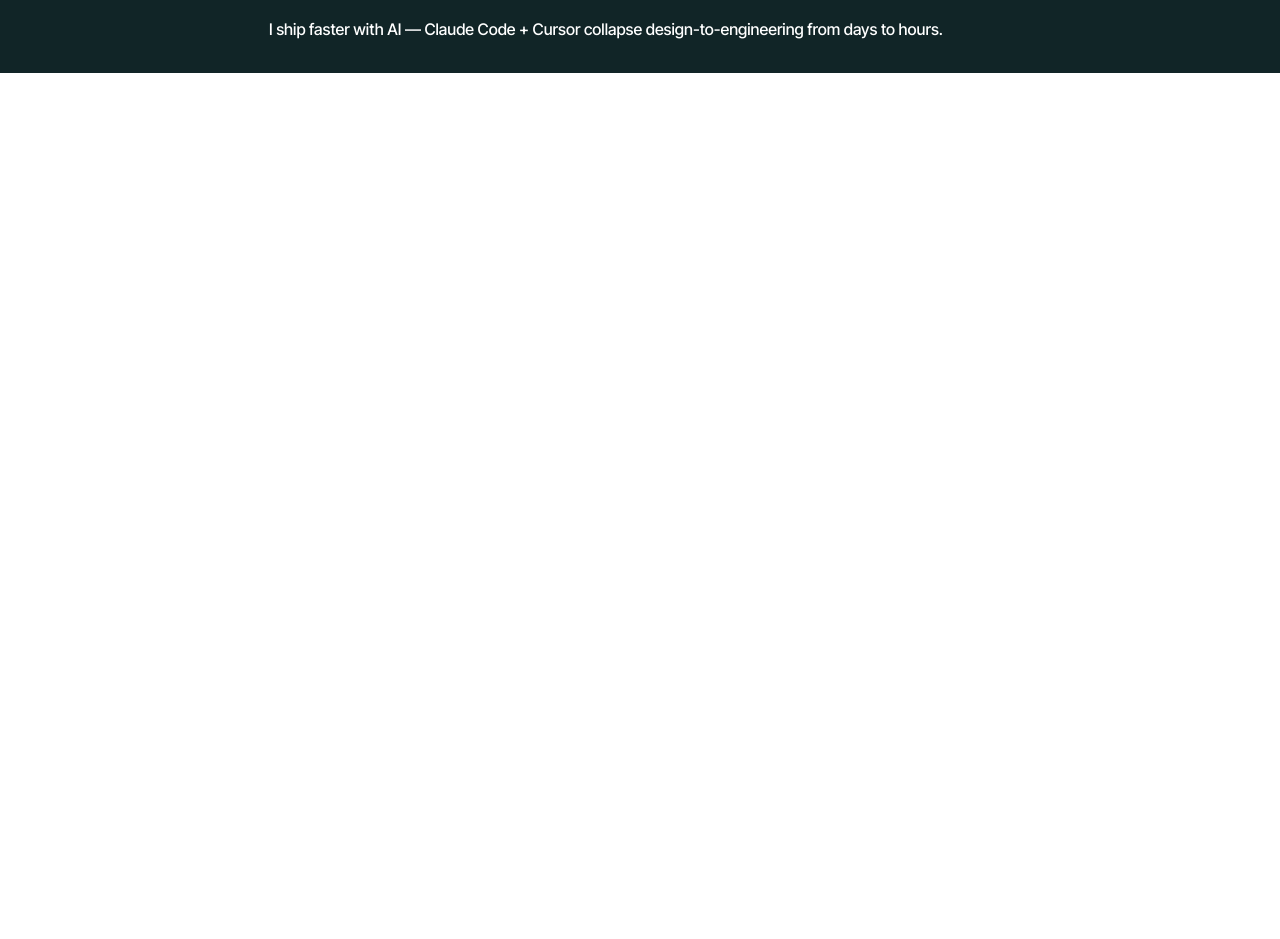
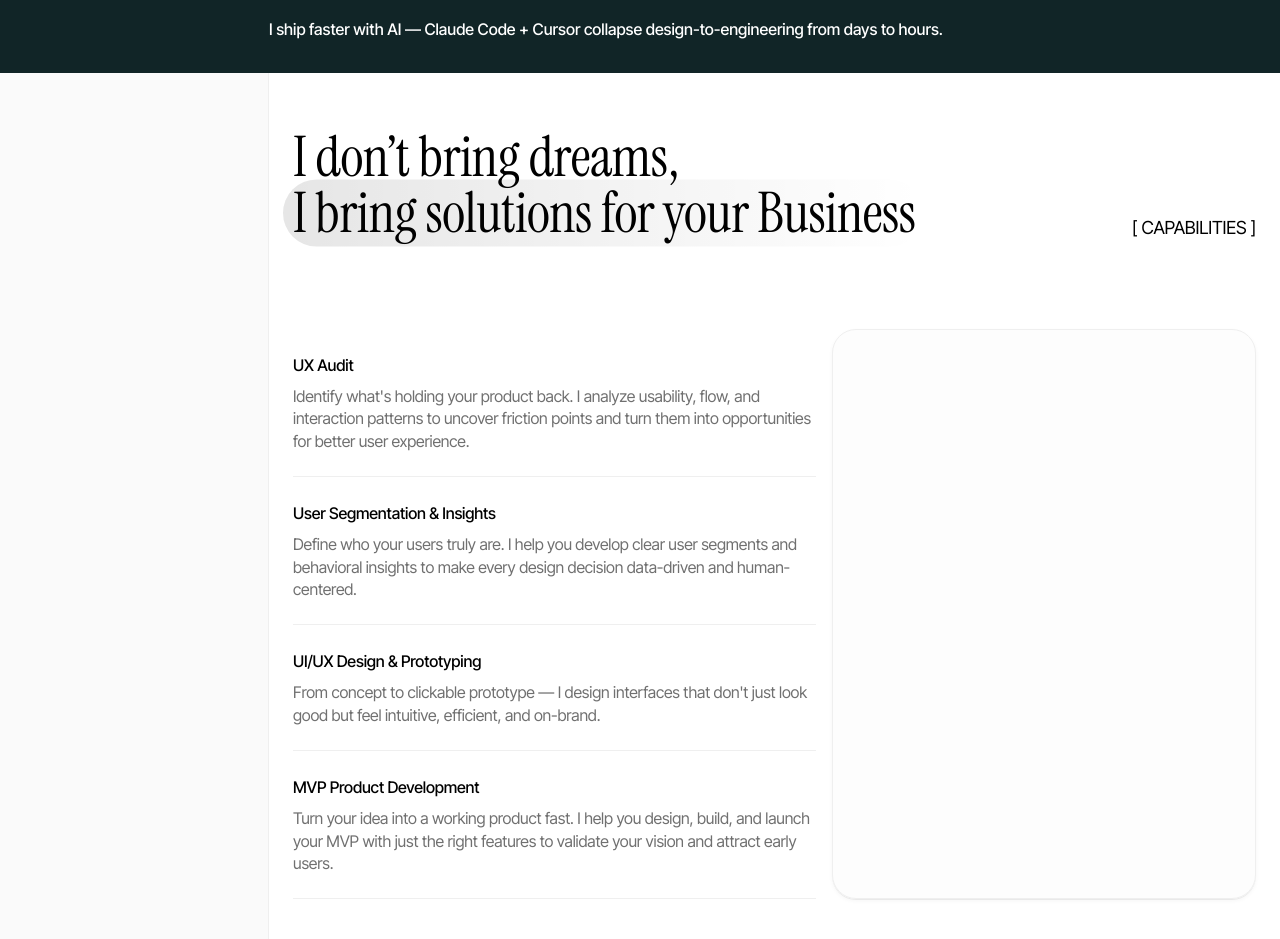
Before and after one commit to ismailquadri/UX_Portfolio, a Next.js app: page / in a window 1280 px wide. Shown: the part 1000-1939 px from the top of the page. Before the commit the page ends 1073 px from the top, so only its background shows below. Built offline with nearby package versions, Linux system fonts and the light colour scheme.

Commit message:
feat: add Capabilities section

```diff
--- a/app/page.tsx
+++ b/app/page.tsx
@@ -1,6 +1,7 @@
 import Navbar from "@/components/Navbar";
 import Hero from "@/components/sections/Hero";
 import AiFluencyCallout from "@/components/sections/AiFluencyCallout";
+import Capabilities from "@/components/sections/Capabilities";
 
 export default function Home() {
   return (
@@ -9,6 +10,7 @@
       <main className="flex w-full flex-1 flex-col">
         <Hero />
         <AiFluencyCallout />
+        <Capabilities />
       </main>
     </div>
   );
--- /dev/null
+++ b/components/sections/Capabilities.tsx
@@ -0,0 +1,70 @@
+const SERVICES = [
+  {
+    title: "UX Audit",
+    description:
+      "Identify what's holding your product back. I analyze usability, flow, and interaction patterns to uncover friction points and turn them into opportunities for better user experience.",
+  },
+  {
+    title: "User Segmentation & Insights",
+    description:
+      "Define who your users truly are. I help you develop clear user segments and behavioral insights to make every design decision data-driven and human-centered.",
+  },
+  {
+    title: "UI/UX Design & Prototyping",
+    description:
+      "From concept to clickable prototype — I design interfaces that don't just look good but feel intuitive, efficient, and on-brand.",
+  },
+  {
+    title: "MVP Product Development",
+    description:
+      "Turn your idea into a working product fast. I help you design, build, and launch your MVP with just the right features to validate your vision and attract early users.",
+  },
+];
+
+export default function Capabilities() {
+  return (
+    <section id="capabilities" className="flex w-full items-start justify-between">
+      <div
+        aria-hidden
+        className="hidden w-[269px] shrink-0 self-stretch border-r border-border-subtle bg-surface md:block"
+      />
+
+      <div className="flex w-full flex-1 flex-col items-start gap-12 py-14">
+        <div className="flex w-full items-end justify-between px-6">
+          <div className="relative flex flex-1 items-center gap-2.5">
+            <h2 className="relative w-full max-w-[640px] font-heading text-[56px] leading-none tracking-[-0.56px] text-ink md:w-[640px]">
+              <span className="block">I don&rsquo;t bring dreams,</span>
+              <span className="relative z-10 block">
+                <span className="absolute -left-2.5 top-1/2 -z-10 h-[67px] w-full -translate-y-1/2 rounded-full bg-gradient-to-r from-black/10 to-black/0" />
+                I bring solutions for your Business
+              </span>
+            </h2>
+          </div>
+          <p className="hidden shrink-0 whitespace-nowrap font-body text-[18px] tracking-[-0.18px] text-ink md:block">
+            [ CAPABILITIES ]
+          </p>
+        </div>
+
+        <div className="flex w-full items-center px-6 py-10">
+          <div className="flex w-full max-w-[539px] flex-col items-start justify-center pr-4">
+            {SERVICES.map((service) => (
+              <div
+                key={service.title}
+                className="flex w-full flex-col items-start gap-2 border-b border-border-subtle py-6"
+              >
+                <h3 className="font-body text-[16px] font-medium tracking-[-0.16px] text-ink">
+                  {service.title}
+                </h3>
+                <p className="font-body text-[16px] leading-[1.4] tracking-[-0.16px] text-muted">
+                  {service.description}
+                </p>
+              </div>
+            ))}
+          </div>
+
+          <div className="hidden flex-1 self-stretch overflow-hidden rounded-lg border border-border-subtle bg-[rgba(245,245,245,0.2)] shadow-button lg:block" />
+        </div>
+      </div>
+    </section>
+  );
+}
```
